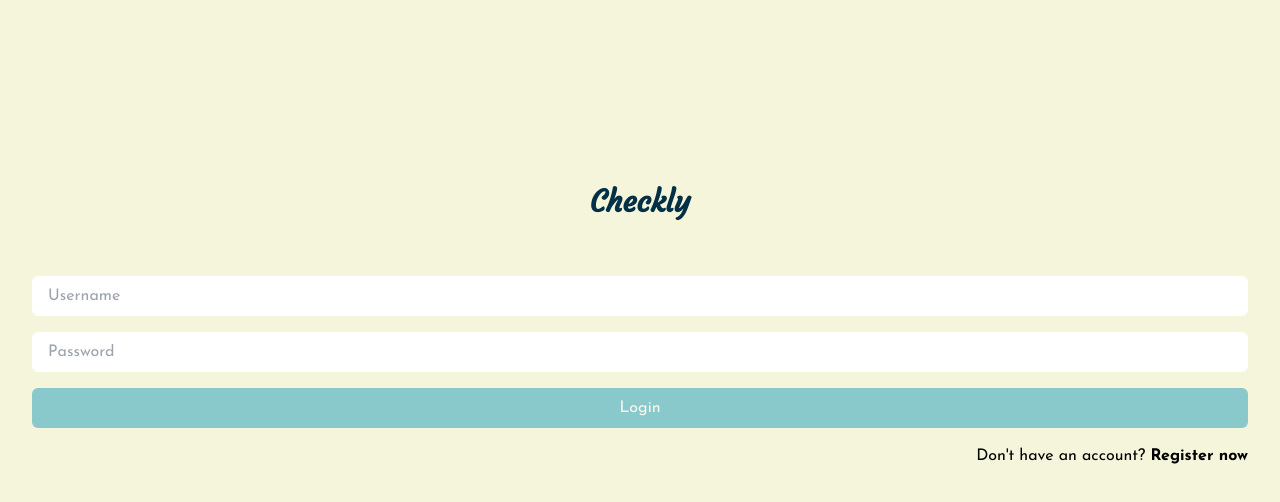
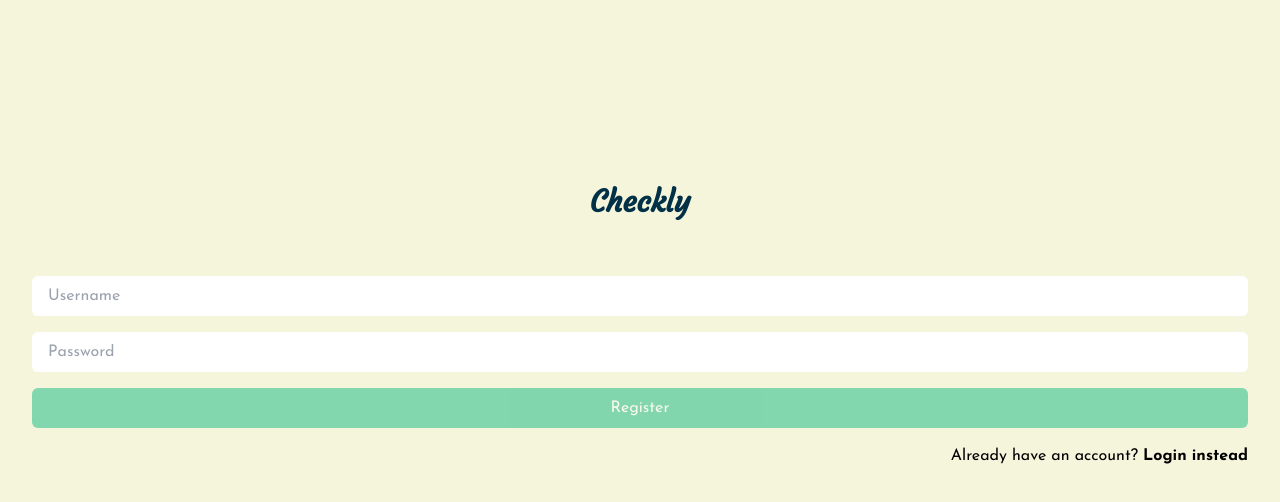
Before and after one commit to mario130/checkly, an Angular app in the folder checkly/: page /auth in a window 1280 px wide. Both pictures are taken after a click on the button "Register now". Shown: the top 502 px of the page. Built offline with nearby package versions, Linux system fonts and the light colour scheme.

Commit message:
add registering

```diff
--- a/checkly/src/app/http-interceptors/auth-interceptor.service.ts
+++ b/checkly/src/app/http-interceptors/auth-interceptor.service.ts
@@ -8,14 +8,12 @@ export class AuthInterceptor implements HttpInterceptor {
   token = localStorage.getItem('token')
 
   constructor(private authService: AuthService) {
-    console.log(this.token)
     this.authService.tokenSubject.subscribe(newToken => {
       this.token = newToken
     })
   }
 
   intercept(req: HttpRequest<any>, next: HttpHandler) {
-    // Get the auth token from the service.
     const authToken = `Bearer ${this.token}`
 
     // Clone the request and replace the original headers with
@@ -24,7 +22,10 @@ export class AuthInterceptor implements HttpInterceptor {
       headers: req.headers.set('Authorization', authToken)
     });
 
-    // send cloned request with header to the next handler.
-    return next.handle(authReq);
+    if (this.token) {
+      return next.handle(authReq);
+    } else {
+      return next.handle(req)
+    }
   }
 }
--- a/checkly/src/app/pages/auth/auth.component.html
+++ b/checkly/src/app/pages/auth/auth.component.html
@@ -5,7 +5,13 @@
       Checkly
     </h2>
 
-    <form action="#" #loginForm="ngForm" (ngSubmit)="loginUser(loginForm)">
+    <!-- Login form -->
+    <form
+      *ngIf="mode === 'login'"
+      action="#"
+      #loginForm="ngForm"
+      (ngSubmit)="loginUser(loginForm)"
+    >
       <!-- Errors -->
 
       <div
@@ -52,8 +58,67 @@
         Login
       </button>
     </form>
-    <div class="text-right">
-      Don't have an account? <button class="font-bold">Register now</button>
+    <!-- Register form -->
+    <form
+      *ngIf="mode === 'register'"
+      action="#"
+      #registerForm="ngForm"
+      (ngSubmit)="registerUser(registerForm)"
+    >
+      <!-- Errors -->
+
+      <div
+        *ngIf="errorMsgRegister"
+        class="mb-4 text-red-600 bg-red-300 rounded-md"
+        role="alert"
+      >
+        {{ errorMsgRegister }}
+      </div>
+      <!-- Register fields -->
+      <input
+        type="text"
+        name="username"
+        class="w-full px-4 py-2 rounded-md mb-4"
+        placeholder="Username"
+        required
+        ngModel
+        minlength="3"
+      />
+      <input
+        type="password"
+        name="password"
+        class="w-full px-4 py-2 rounded-md mb-4"
+        placeholder="Password"
+        required
+        ngModel
+        minlength="3"
+      />
+
+      <button
+        type="submit"
+        class="
+          w-full
+          bg-green-500
+          text-white
+          px-4
+          py-2
+          rounded-md
+          mb-4
+          disabled:opacity-50
+        "
+        [disabled]="!registerForm.valid"
+      >
+        Register
+      </button>
+    </form>
+
+    <div *ngIf="mode === 'login'" class="text-right">
+      Don't have an account?
+      <button class="font-bold" (click)="changeMode()">Register now</button>
+    </div>
+    <div *ngIf="mode === 'register'" class="text-right">
+      Already have an account?
+      <button class="font-bold" (click)="changeMode()">Login instead</button>
     </div>
   </div>
 </div>
--- a/checkly/src/app/pages/auth/auth.component.ts
+++ b/checkly/src/app/pages/auth/auth.component.ts
@@ -12,6 +12,8 @@ export class AuthComponent implements OnInit {
 
   constructor(private authService: AuthService, private router: Router) { }
   errorMsgLogin!: string
+  errorMsgRegister!: string
+  mode = 'login'
 
 
   ngOnInit(): void {
@@ -25,11 +27,30 @@ export class AuthComponent implements OnInit {
     const password = loginForm.value.password
 
     this.authService.loginUser(username, password).subscribe(res => {
-      console.log(res);
       loginForm.reset()
       this.router.navigate(['/homepage'])
     }, err => {
       this.errorMsgLogin = err.error.message
     })
   }
+
+  registerUser(registerForm: NgForm) {
+    const username = registerForm.value.username
+    const password = registerForm.value.password
+
+    this.authService.registerUser(username, password).subscribe(res => {
+      registerForm.reset()
+      this.router.navigate(['/homepage'])
+    }, err => {
+      this.errorMsgRegister = err.error.message
+    })
+  }
+
+  changeMode() {
+    if (this.mode === 'login') {
+      this.mode = 'register'
+    } else {
+      this.mode = 'login'
+    }
+  }
 }
--- a/checkly/src/app/pages/auth/auth.service.ts
+++ b/checkly/src/app/pages/auth/auth.service.ts
@@ -34,6 +34,17 @@ export class AuthService {
     }))
   }
 
+  registerUser(username: string, password: string) {
+    return this.http.post<IAuthResponse>(environment.apiUrl + '/auth/register', {
+      username: username,
+      password: password
+    }).pipe(tap(response => {
+      localStorage.setItem('token', response.token)
+      this.tokenSubject.next(response.token)
+      this.isAuthenticated.next(true)
+    }))
+  }
+
   autoRelog(): void {
     this.token = localStorage.getItem('token') || '{}'
 
```
Also changed, not shown: 1 other file (tests, documents, lock files or other folders).
